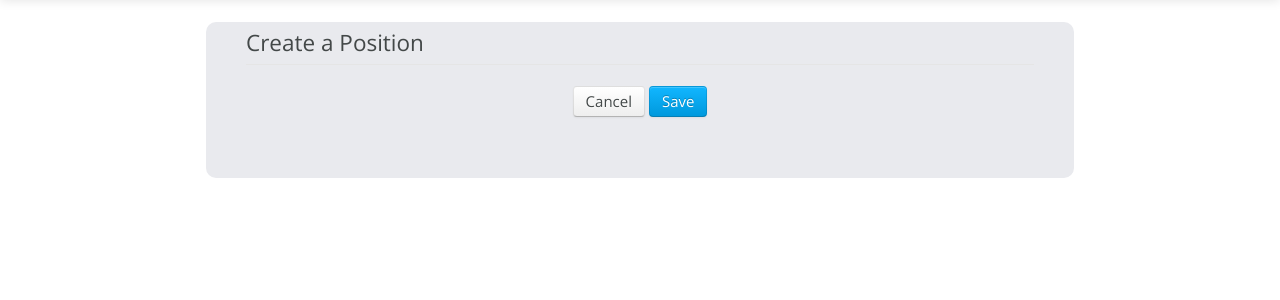
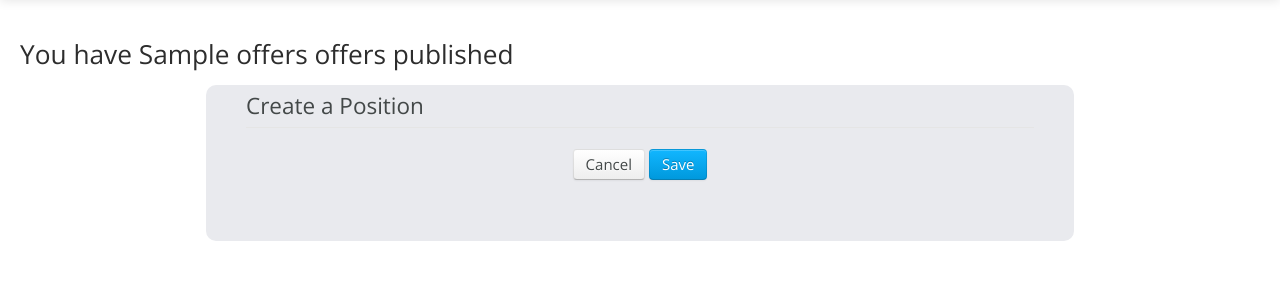
Before and after one commit to agar3s/recluta, a Django app: template recruiting/templates/createPosition.html in a window 1280 px wide. Shown: the part 48-348 px from the top of the page. Run offline with Django 3.2, Linux system fonts and the light colour scheme; the template is opened without the code that fills it: most values are stand-ins (such as "Sample title", 1, 10 or a date in 2020); some libraries are stand-ins or nearby versions.

Commit message:
Change in create position template

```diff
--- a/recruiting/templates/createPosition.html
+++ b/recruiting/templates/createPosition.html
@@ -7,8 +7,8 @@
             <strong>Info :</strong> You can't publish this offer because you can publish maximum 5 offers
         </div>
     </div>
-
     {% endif %}
+    <h3>You have {{offers}} offers published</h3>
     <div class='bordered2'>
         <form action="." method="POST">
             <legend>Create a Position </legend>
```
